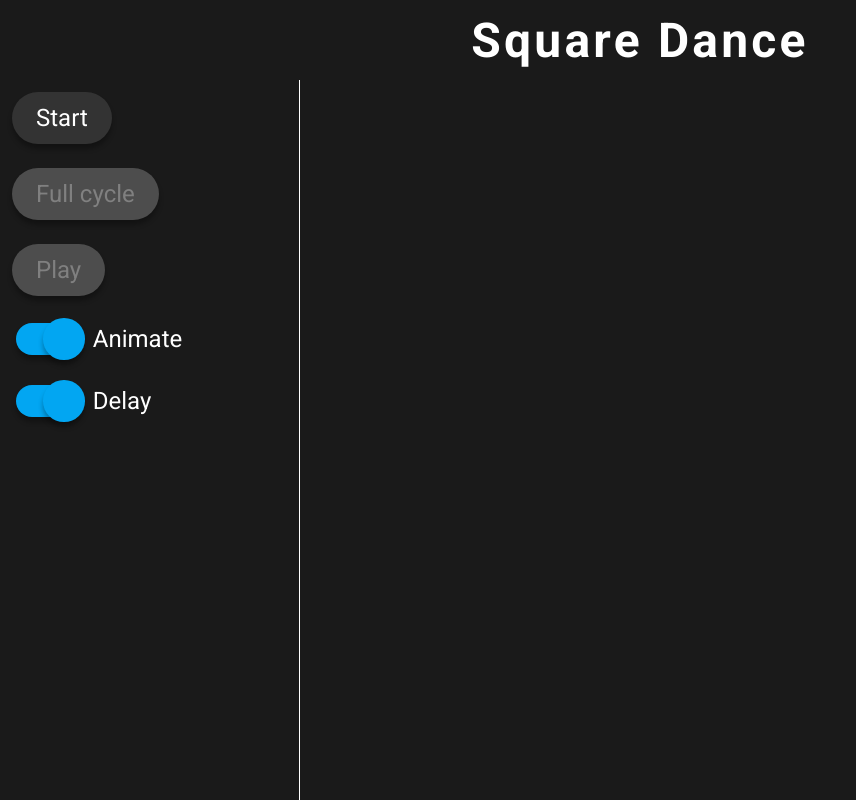
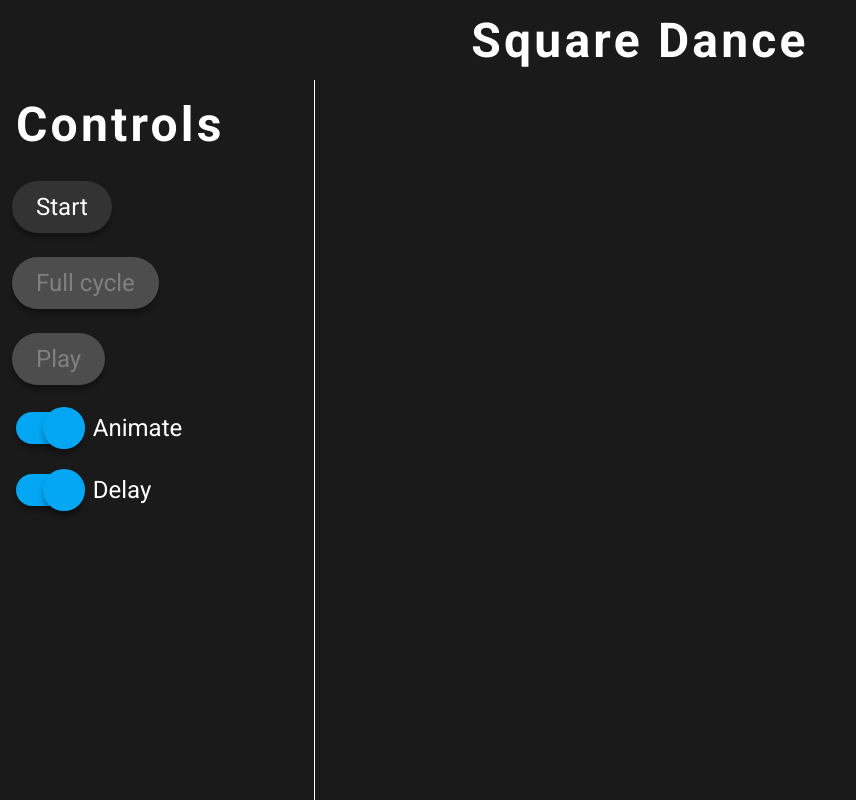
Before and after one commit to pedeEli/Square-Dance, a website built with Vite: page index.html in a window 1280 px wide. Shown: the whole page, without its empty margins (0-856 px from the left). Built offline with nearby package versions, Linux system fonts and the light colour scheme.

Commit message:
added heading to the controls

```diff
--- a/index.html
+++ b/index.html
@@ -10,6 +10,7 @@
 <body>
     <h1 class="heading">Square Dance</h1>
     <section class="controls">
+        <h2>Controls</h2>
         <button class="btn" data-next-step>
             <span data-text>Start</span>
         </button>
--- a/src/styles/main.css
+++ b/src/styles/main.css
@@ -32,7 +32,7 @@ body {
     background-color: hsl(var(--bg-clr));
 
     --header-height: 5rem;
-    --controls-width: 300px;
+    --controls-width: 35ch;
 
     display: grid;
     grid-template-rows: var(--header-height) auto;
@@ -46,11 +46,18 @@ body {
     align-items: flex-start;
 }
 
-.heading {
+.controls h2 {
+    margin: 1rem;
+}
+
+h1, h2 {
     margin: 0;
-    height: 100%;
     font-size: 3rem;
     letter-spacing: .2rem;
+}
+
+.heading {
+    height: 100%;
     grid-column: 1 / 3;
     display: flex;
     align-items: center;
```
